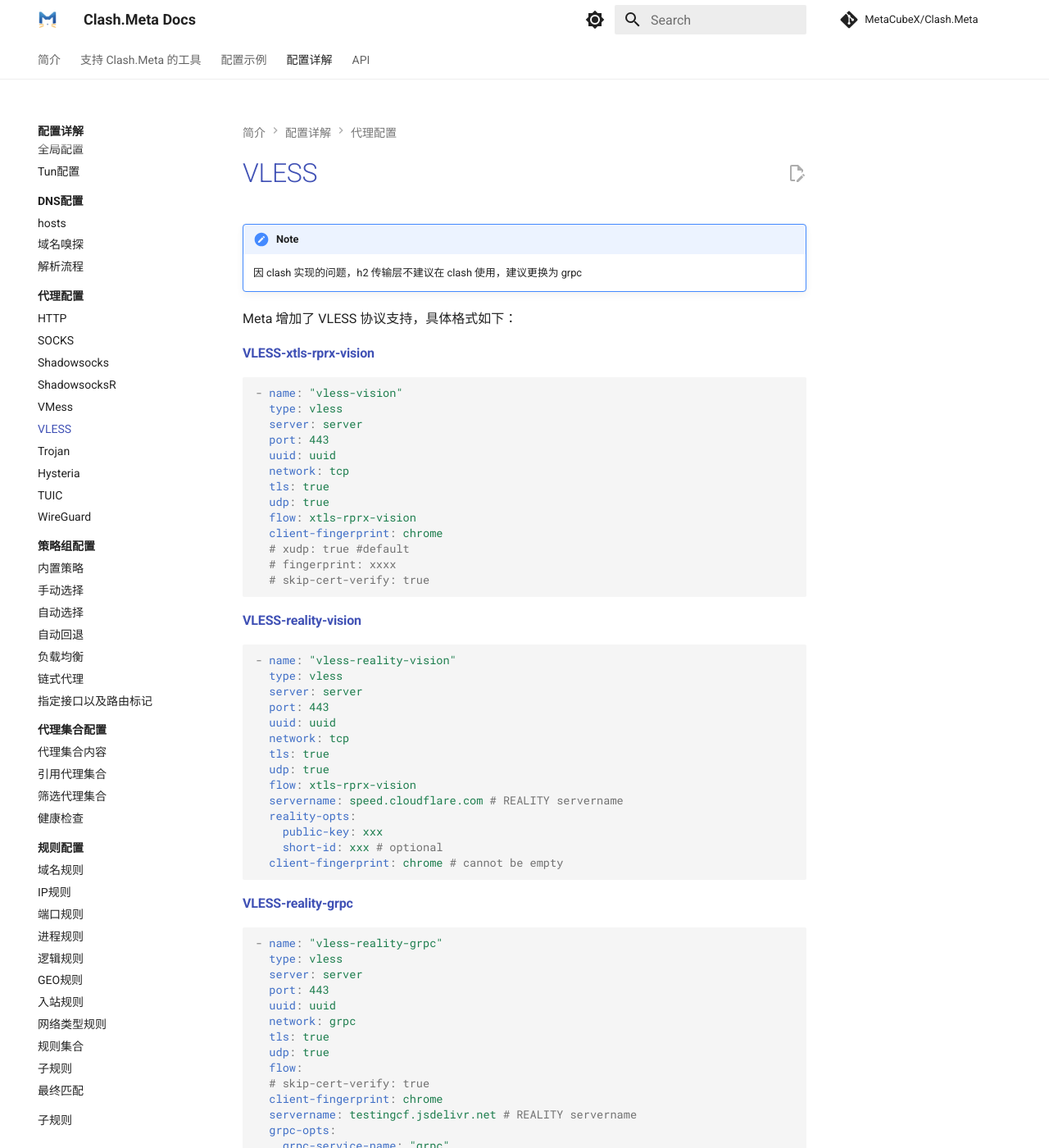
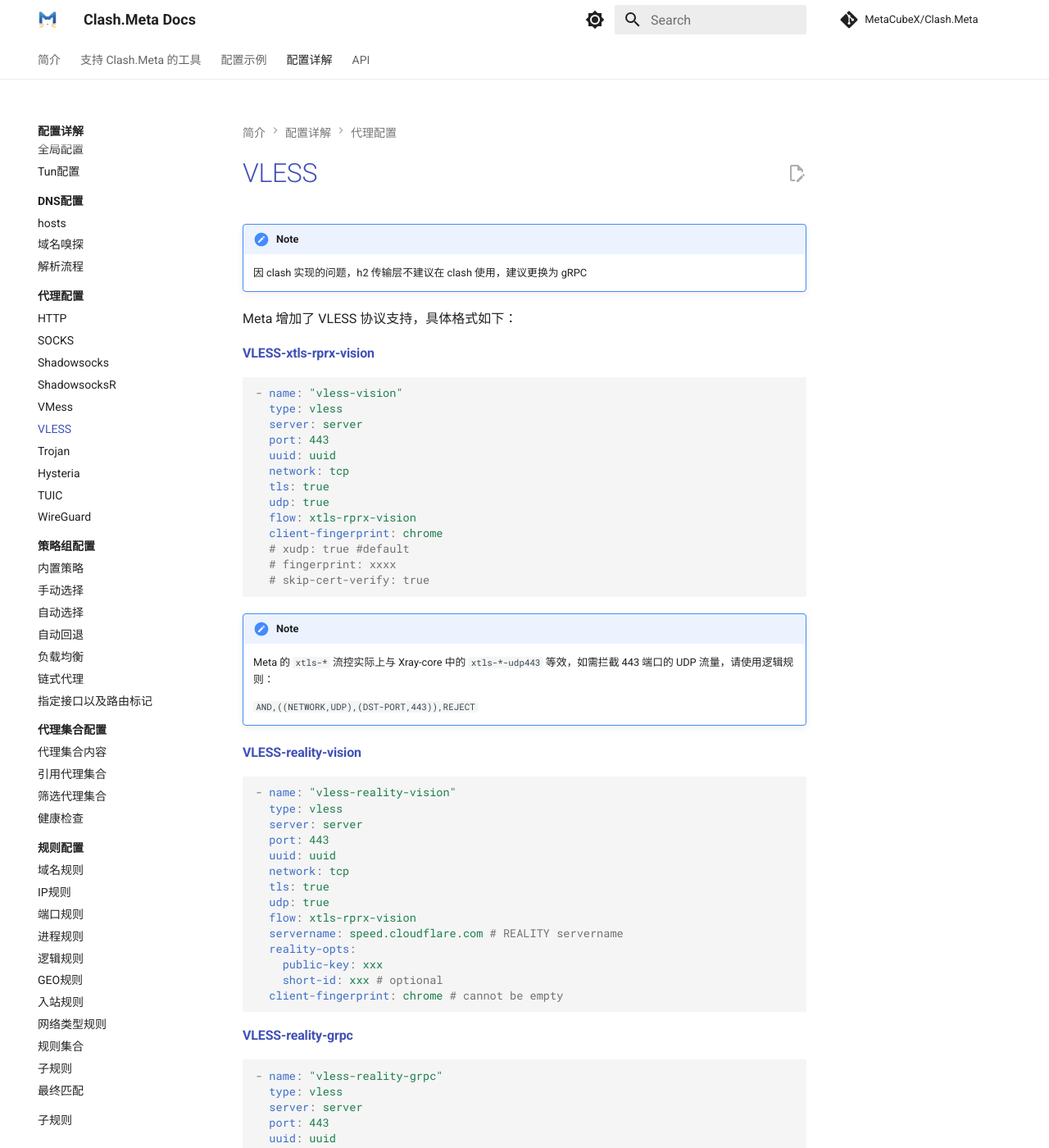
Before and after one commit to MetaCubeX/Meta-Docs, an MkDocs documentation site: the page built from docs/config/proxies/vless.md, in a window 1280 px wide and 1400 px high. Shown: the whole window at 82% size. Built offline with MkDocs 1.6.1 and Material for MkDocs 9.7.7, drawn with Linux system fonts in a browser that asks for light colours; comment, search, counter and statistics services are not loaded; some of the changed text lies outside the part shown.

Commit message:
Vision UDP 443 explanation

````diff
--- a/docs/config/proxies/vless.md
+++ b/docs/config/proxies/vless.md
@@ -1,7 +1,7 @@
 # VLESS
 
 !!! note
-    因 clash 实现的问题，h2 传输层不建议在 clash 使用，建议更换为 grpc
+    因 clash 实现的问题，h2 传输层不建议在 clash 使用，建议更换为 gRPC
 
 Meta 增加了 VLESS 协议支持，具体格式如下：
 
@@ -22,6 +22,11 @@ Meta 增加了 VLESS 协议支持，具体格式如下：
   # fingerprint: xxxx
   # skip-cert-verify: true
 ```
+
+!!! note
+    Meta 的 `xtls-*` 流控实际上与 Xray-core 中的 `xtls-*-udp443` 等效，如需拦截 443 端口的 UDP 流量，请使用逻辑规则：
+
+    `AND,((NETWORK,UDP),(DST-PORT,443)),REJECT`
 
 #### **VLESS-reality-vision**
 
@@ -54,7 +59,6 @@ Meta 增加了 VLESS 协议支持，具体格式如下：
   tls: true
   udp: true
   flow:
-  # skip-cert-verify: true
   client-fingerprint: chrome
   servername: testingcf.jsdelivr.net # REALITY servername
   grpc-opts:
````
Also changed, not shown: other parts of docs/config/proxies/vless.md (+3 -2 lines).
